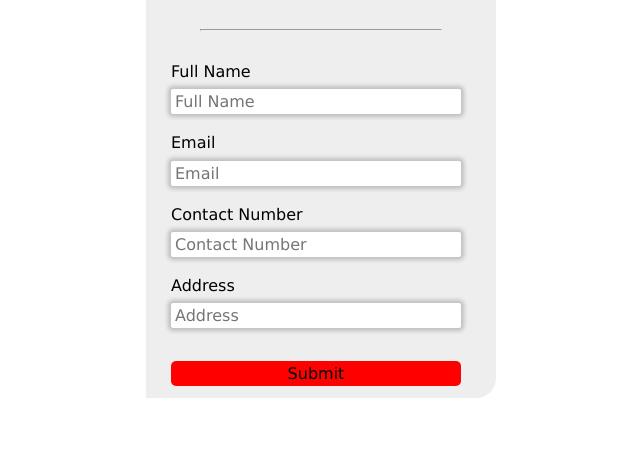
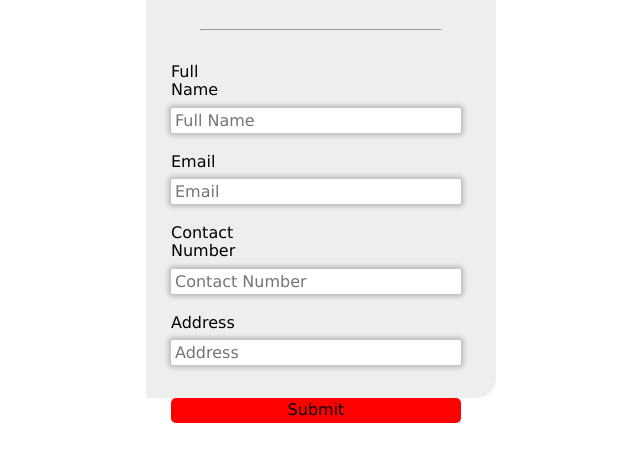
Before and after one commit to Gogi981/bit_web, a plain HTML site: page 18.10/index.html in a window 1280 px wide. Shown: the part 102-564 px from the top of the page, without its empty margins (319-959 px from the left). Drawn offline with Linux system fonts and the light colour scheme.

Commit message:
Some minor changes

```diff
--- a/18.10/main.css
+++ b/18.10/main.css
@@ -74,7 +74,6 @@ form {
 }
 p {
 
-    align:center;
     text-align: center;
     font-weight: bold ;
     font-size:2em;
@@ -113,5 +112,7 @@ padding: 0px;
 
 }
 label {
-    display: block;
-  padding: 0px 0px 8px;
+box-sizing: border-box;
+width: 20px;
+display: block;
+padding: 0px 0px 8px;
```
